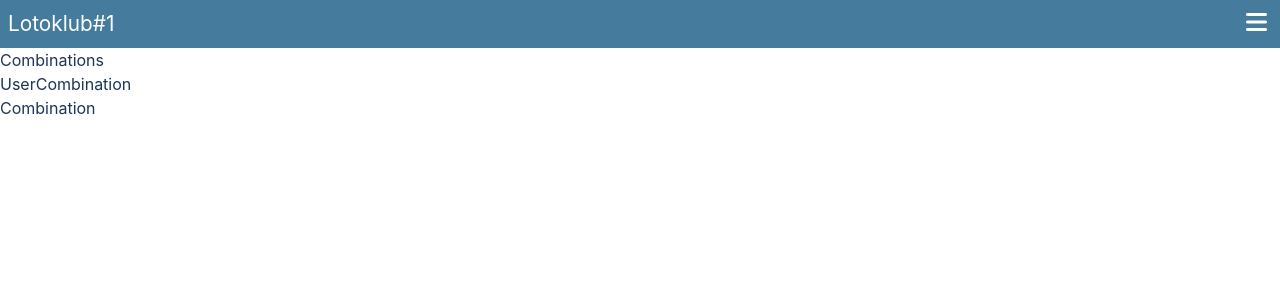
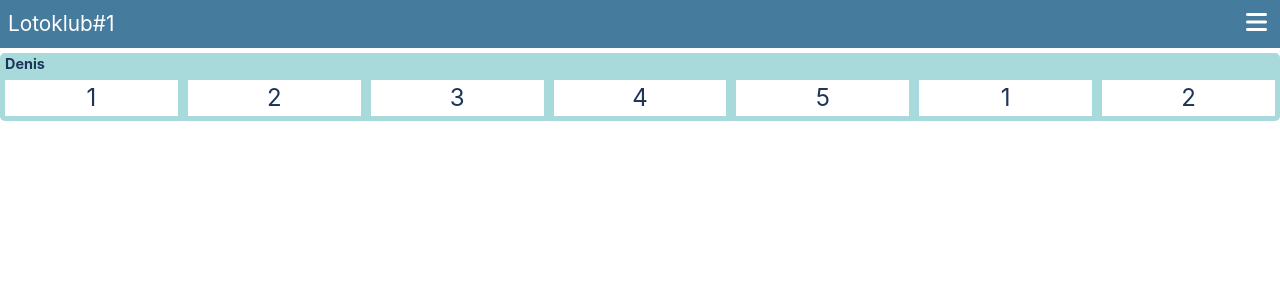
Before and after one commit to denisbalazic/lotoclub-react-client, a React (Create React App) app: page /combinations in a window 1280 px wide. Shown: the top 300 px of the page. Built offline with nearby package versions, Linux system fonts and the light colour scheme; sample sign-in values are in the browser's storage.

Commit message:
feat: Add static Combinations page and its components

```diff
--- a/src/components/Combination.js
+++ b/src/components/Combination.js
@@ -1,7 +1,18 @@
 import React, { Component } from "react";
+import Number from "./Number";
 
 export default class Combination extends Component {
   render() {
-    return <div>Combination</div>;
+    const { combination } = this.props;
+    return (
+      <div className="combination-display">
+        {combination.mainNums.map((n) => (
+          <Number number={n} />
+        ))}
+        {combination.euroNums.map((n) => (
+          <Number number={n} />
+        ))}
+      </div>
+    );
   }
 }
--- a/src/components/Number.js
+++ b/src/components/Number.js
@@ -2,6 +2,7 @@ import React, { Component } from "react";
 
 export default class Number extends Component {
   render() {
-    return <div>Number</div>;
+    const { number } = this.props;
+    return <div className="number">{number || ""}</div>;
   }
 }
--- a/src/components/UserCombinations.js
+++ b/src/components/UserCombinations.js
@@ -3,10 +3,13 @@ import Combination from "./Combination";
 
 export default class UserCombinations extends Component {
   render() {
+    const { username, combinations } = this.props;
     return (
-      <div>
-        UserCombination
-        <Combination />
+      <div className="combination">
+        <h3 className="combination-heading">{username}</h3>
+        {combinations.map((comb) => (
+          <Combination combination={comb} />
+        ))}
       </div>
     );
   }
--- a/src/pages/CombinationsPage.js
+++ b/src/pages/CombinationsPage.js
@@ -2,11 +2,27 @@ import React, { Component } from "react";
 import UserCombinations from "../components/UserCombinations";
 
 export default class CombinationsPage extends Component {
+  state = {
+    userCombinations: [
+      {
+        username: "Denis",
+        combinations: [
+          {
+            mainNums: [1, 2, 3, 4, 5],
+            euroNums: [1, 2],
+          },
+        ],
+      },
+    ],
+  };
+  componentDidMount = () => {};
   render() {
+    const { userCombinations } = this.state;
     return (
       <div>
-        Combinations
-        <UserCombinations />
+        {userCombinations.map((u) => (
+          <UserCombinations username={u.username} combinations={u.combinations} />
+        ))}
       </div>
     );
   }
```
